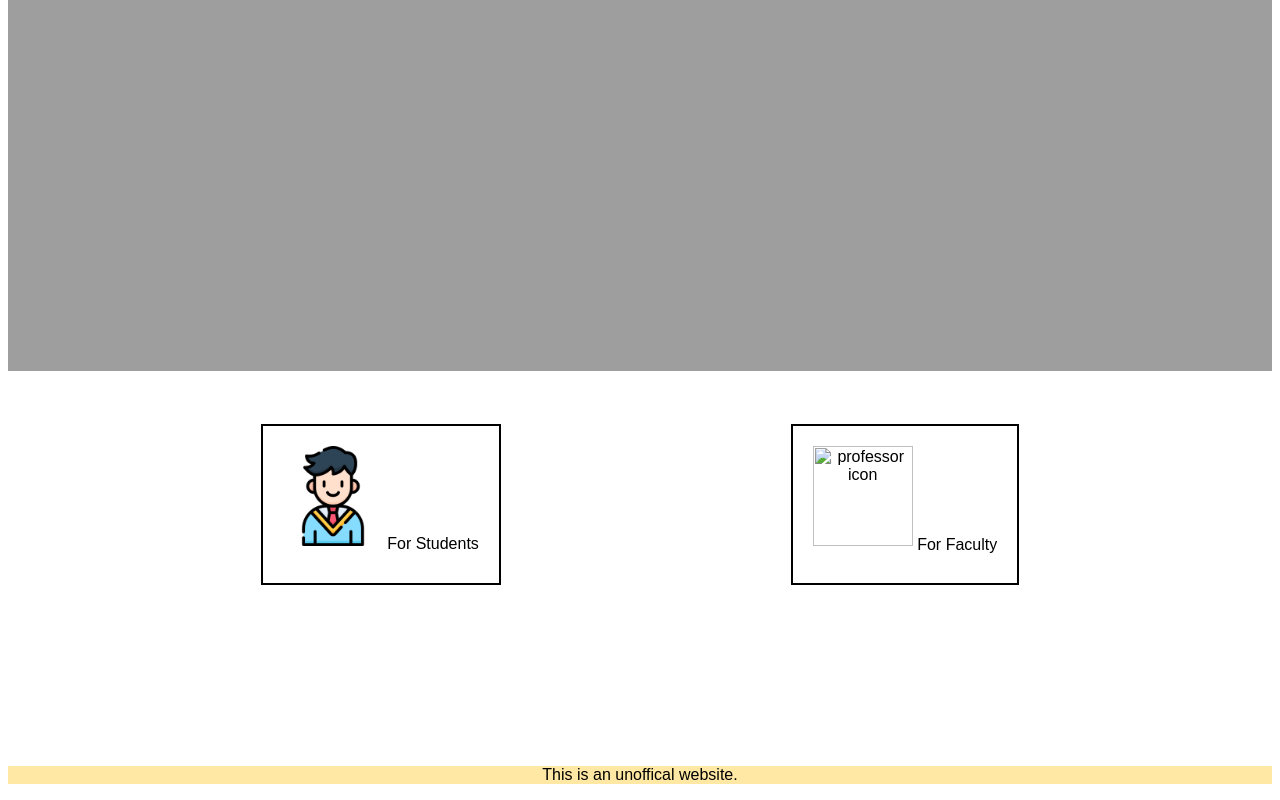
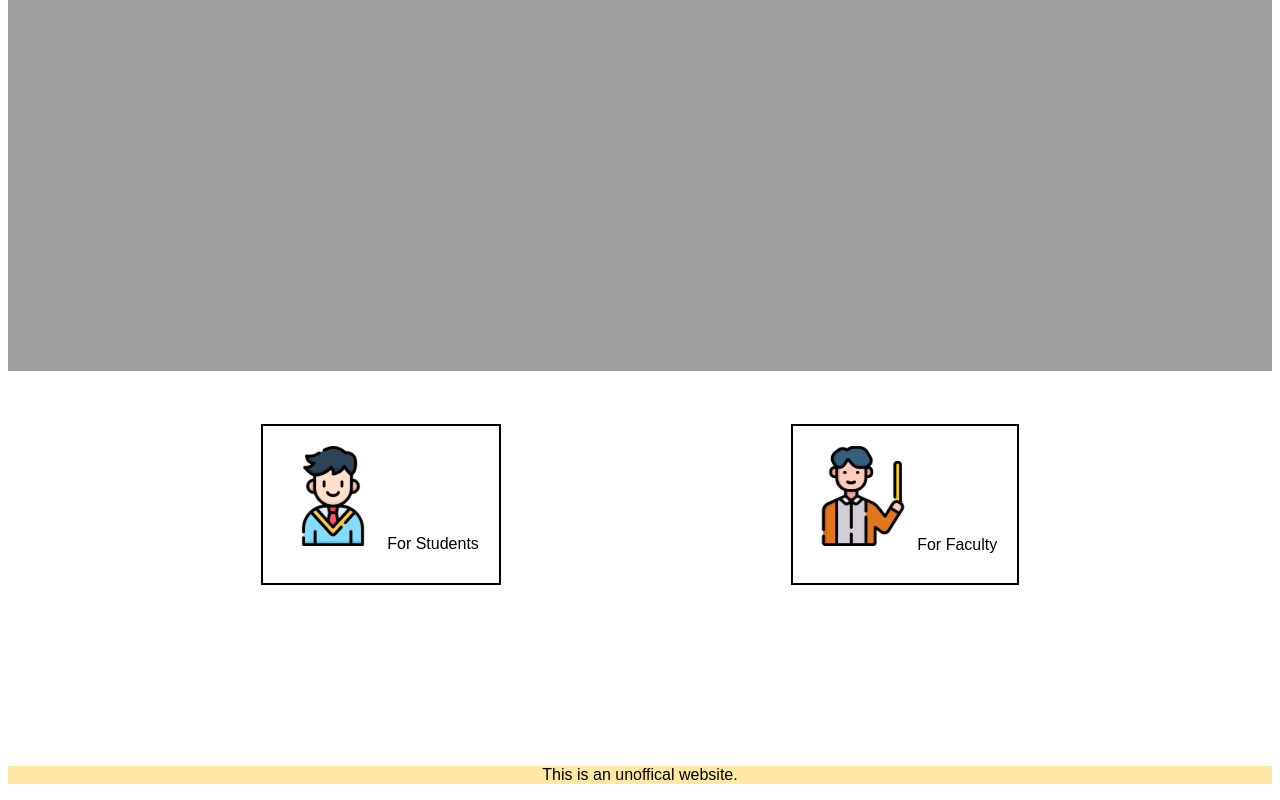
Before and after one commit to PrasannArora/mjpru, a plain HTML site: page index.html in a window 1280 px wide. Shown: the part 730-1530 px from the top of the page. Drawn offline with Linux system fonts and the light colour scheme; the site is published under a folder, as on GitHub Pages, so addresses that start at the root find nothing.

Commit message:
Update index.html

```diff
--- a/index.html
+++ b/index.html
@@ -140,7 +140,7 @@
                         </p>
                 </span>
                 <span class="boxed faculty">
-                    <img src="/professor.png" alt="professor icon" height="100px">
+                    <img src="professor.png" alt="professor icon" height="100px">
                     <p>
                         For Faculty
                     </p>
```
